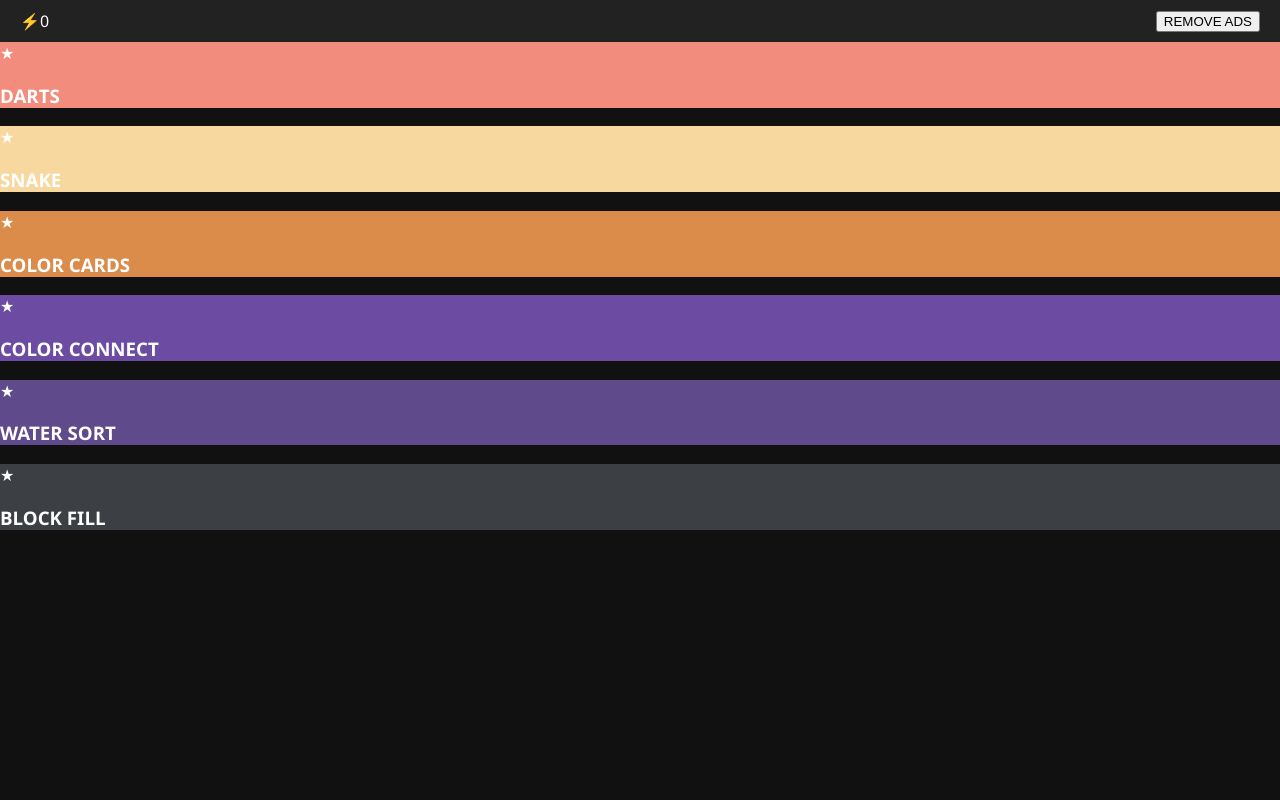
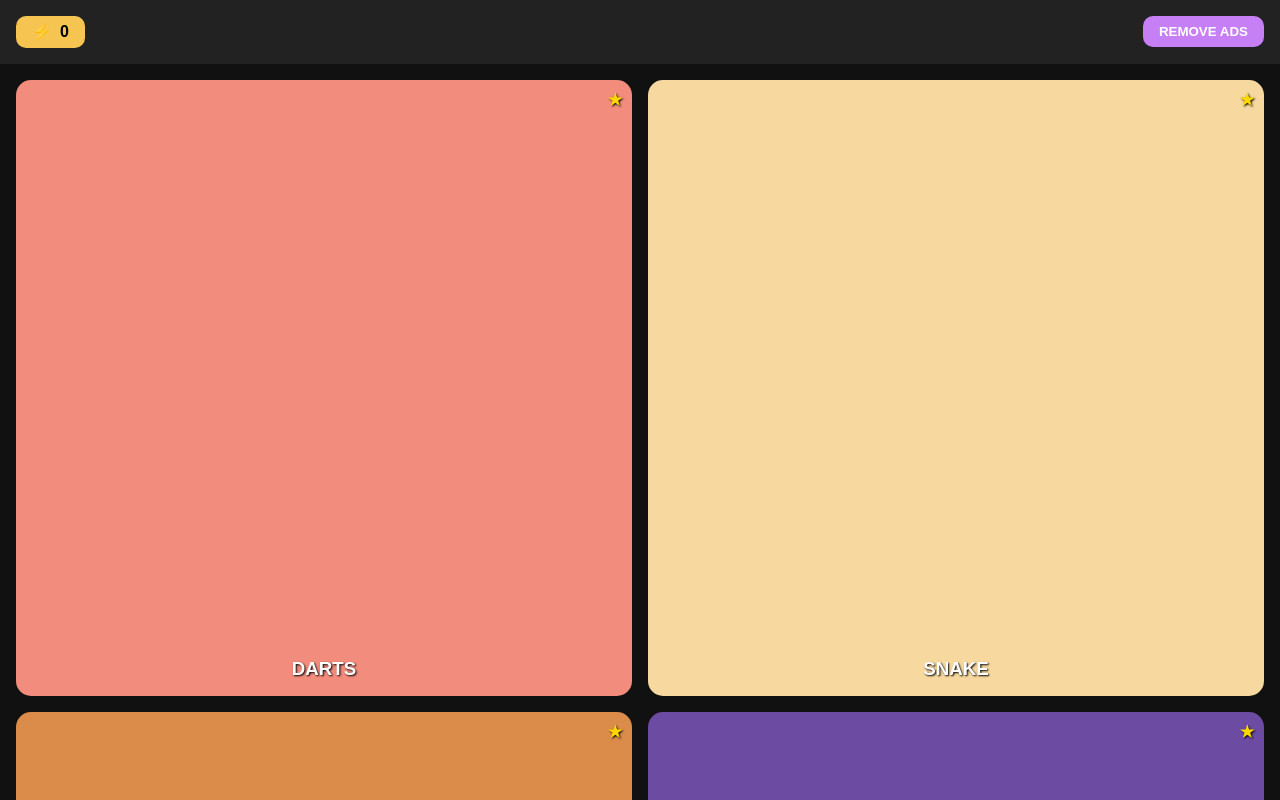
Before and after one commit to eeeegassss/DropKeys, a plain HTML site: page index.html in a window 1280 px wide. Drawn offline with Linux system fonts and the light colour scheme.

Commit message:
Update style.css

```diff
--- a/style.css
+++ b/style.css
@@ -1,96 +1,75 @@
-body, html {
+* {
+  box-sizing: border-box;
   margin: 0;
   padding: 0;
-  font-family: 'Segoe UI', sans-serif;
-  background: #111;
-  color: white;
-  overflow: hidden;
+  font-family: 'Arial', sans-serif;
+}
+
+body {
+  background-color: #111;
+  color: #fff;
+  display: flex;
+  flex-direction: column;
+  height: 100vh;
 }
 
 header {
   display: flex;
   justify-content: space-between;
   align-items: center;
-  background: #222;
-  padding: 10px 20px;
+  padding: 1rem;
+  background-color: #222;
 }
 
-h1 {
-  margin: 0;
-  font-size: 20px;
-  color: #fff;
-  background: #a65eea;
-  padding: 5px 10px;
+.energy {
+  display: flex;
+  align-items: center;
+  background-color: #f5c451;
+  color: #000;
+  padding: 0.4rem 1rem;
   border-radius: 10px;
+  font-weight: bold;
 }
 
-.grid-menu {
+.energy .icon {
+  margin-right: 0.5rem;
+}
+
+.remove-ads {
+  background-color: #c67ff4;
+  color: #fff;
+  font-weight: bold;
+  padding: 0.5rem 1rem;
+  border: none;
+  border-radius: 10px;
+  cursor: pointer;
+}
+
+main.game-grid {
   display: grid;
   grid-template-columns: repeat(2, 1fr);
-  gap: 15px;
-  padding: 20px;
+  gap: 1rem;
+  padding: 1rem;
+  overflow-y: auto;
 }
 
-.tile {
-  background: #2a2a2a;
-  border: none;
-  color: white;
+.game-card {
+  background-color: #444;
   border-radius: 15px;
-  text-align: center;
-  padding: 20px;
-  font-size: 18px;
-  box-shadow: 0 0 5px rgba(255,255,255,0.2);
+  aspect-ratio: 1 / 1;
+  padding: 1rem;
+  position: relative;
+  display: flex;
+  align-items: flex-end;
+  justify-content: center;
+  color: #fff;
+  text-shadow: 1px 1px 2px #000;
 }
 
-.tile img {
-  width: 60px;
-  height: 60px;
-  margin-top: 10px;
+.game-card .star {
+  position: absolute;
+  top: 8px;
+  right: 8px;
+  color: gold;
+  font-size: 1.2rem;
 }
-
-.hidden {
-  display: none;
-}
-
-#game-screen {
-  position: relative;
-  width: 100vw;
-  height: 100vh;
-}
-
-#game-canvas {
-  background: #000;
-  display: block;
-  margin: 0 auto;
-  width: 100%;
-  height: 60vh;
-}
-
-#stats {
-  display: flex;
-  justify-content: space-around;
-  padding: 10px;
-  font-size: 20px;
-}
-
-#keyboard {
-  position: absolute;
-  bottom: 0;
-  width: 100%;
-  background: rgba(255,255,255,0.1);
-  display: flex;
-  flex-wrap: wrap;
-  justify-content: center;
-  padding: 5px;
-}
-
-#keyboard button {
-  background: rgba(255,255,255,0.2);
-  border: none;
-  margin: 2px;
-  padding: 10px;
-  font-size: 18px;
-  color: #fff;
-  border-radius: 5px;
-  min-width: 30px;
-}
```
